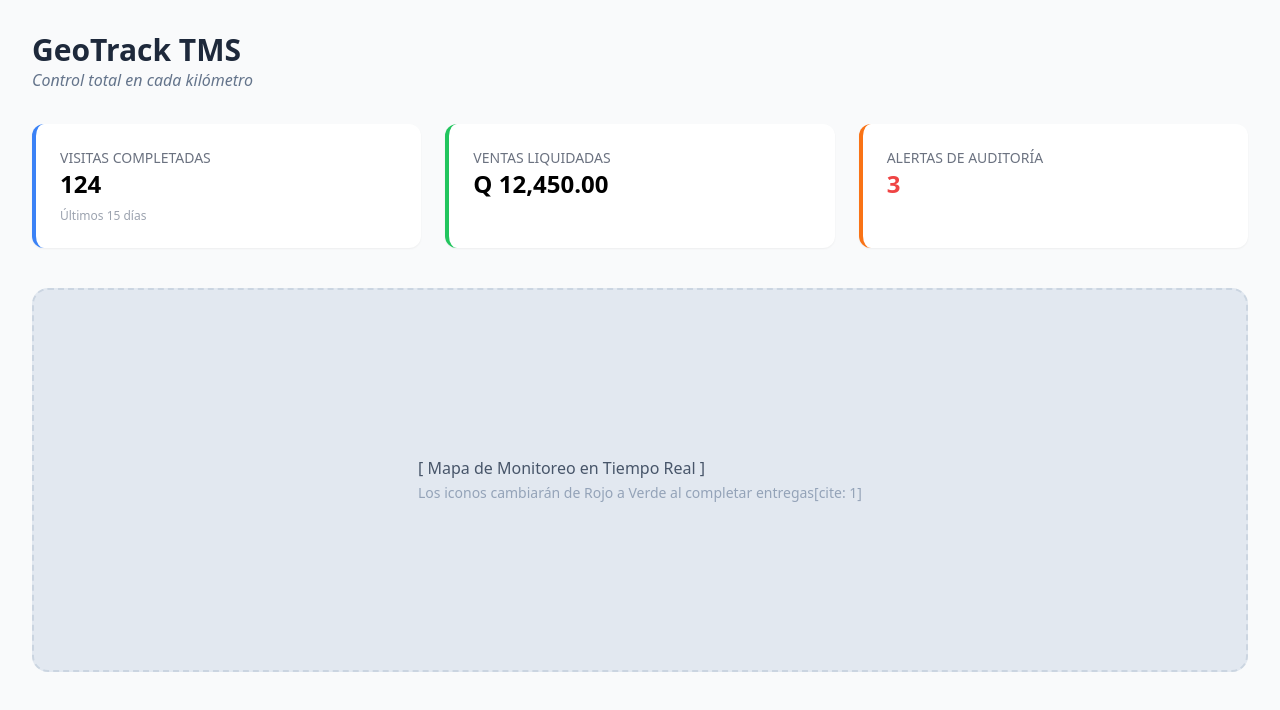
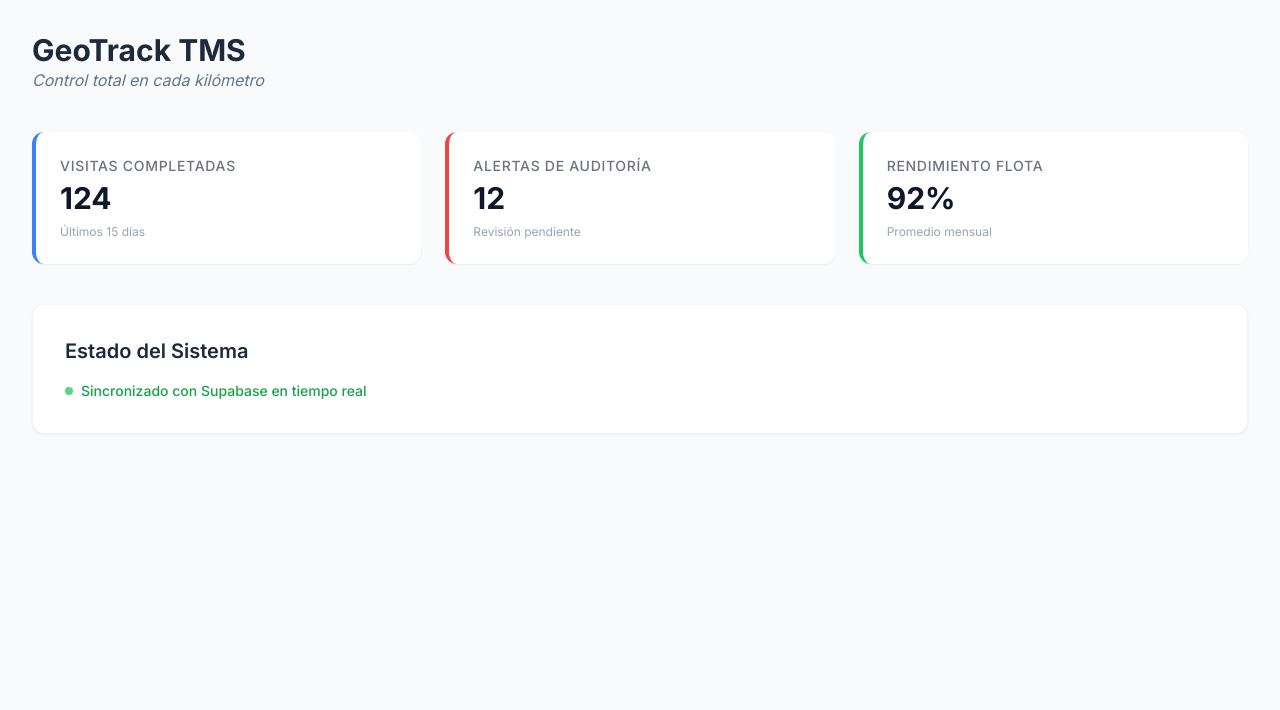
Before and after one commit to henrychinchilla/geotrack-tms, a Next.js app in the folder apps/admin-dashboard/: page / in a window 1280 px wide. Shown: the top 710 px of the page. Built offline with nearby package versions, Linux system fonts and the light colour scheme.

Commit message:
GeoTrack TMS: Forcing new build trigger

```diff
--- a/apps/admin-dashboard/src/app/globals.css
+++ b/apps/admin-dashboard/src/app/globals.css
@@ -1,3 +1,20 @@
 @tailwind base;
 @tailwind components;
 @tailwind utilities;
+
+:root {
+  --foreground-rgb: 30, 41, 59;
+  --background-start-rgb: 249, 250, 251;
+  --background-end-rgb: 255, 255, 255;
+}
+
+body {
+  color: rgb(var(--foreground-rgb));
+  background: rgb(var(--background-start-rgb));
+}
+
+@layer utilities {
+  .text-balance {
+    text-wrap: balance;
+  }
+}
--- a/apps/admin-dashboard/src/app/layout.tsx
+++ b/apps/admin-dashboard/src/app/layout.tsx
@@ -1,4 +1,12 @@
-import "./globals.css";
+import './globals.css';
+import { Inter } from 'next/font/google';
+
+const inter = Inter({ subsets: ['latin'] });
+
+export const metadata = {
+  title: 'GeoTrack TMS - Panel de Administración',
+  description: 'Sistema de Gestión de Transporte y Logística',
+};
 
 export default function RootLayout({
   children,
@@ -7,7 +15,11 @@ export default function RootLayout({
 }) {
   return (
     <html lang="es">
-      <body>{children}</body>
+      <body className={inter.className}>
+        <main className="min-h-screen bg-gray-50">
+          {children}
+        </main>
+      </body>
     </html>
   );
 }
--- a/apps/admin-dashboard/src/app/page.tsx
+++ b/apps/admin-dashboard/src/app/page.tsx
@@ -1,49 +1,42 @@
 import React from 'react';
 
-// Simularemos los datos que vendrán de Supabase
-const GeoTrackDashboard = ({ userRole = 'vendedor' }) => {
-  const isAdmin = userRole === 'admin';
+export default function GeoTrackDashboard() {
+  // Datos simulados para la visualización inicial
+  const stats = [
+    { name: 'Visitas Completadas', value: '124', detail: 'Últimos 15 días', color: 'border-blue-500' },
+    { name: 'Alertas de Auditoría', value: '12', detail: 'Revisión pendiente', color: 'border-red-500' },
+    { name: 'Rendimiento Flota', value: '92%', detail: 'Promedio mensual', color: 'border-green-500' },
+  ];
 
   return (
-    <div className="p-8 bg-gray-50 min-h-screen">
-      <header className="mb-8">
+    <div className="p-8">
+      <header className="mb-10">
         <h1 className="text-3xl font-bold text-slate-800">GeoTrack TMS</h1>
         <p className="text-slate-500 italic">Control total en cada kilómetro</p>
       </header>
 
-      {/* Sección de KPIs */}
       <section className="grid grid-cols-1 md:grid-cols-3 gap-6 mb-10">
-        <div className="bg-white p-6 rounded-xl shadow-sm border-l-4 border-blue-500">
-          <h3 className="text-sm font-medium text-gray-500 uppercase">Visitas Completadas</h3>
-          <p className="text-2xl font-bold">124</p>
-          <p className="text-xs text-gray-400 mt-2">
-            {isAdmin ? 'Historial Completo' : 'Últimos 15 días'}
-          </p>
-        </div>
-
-        <div className="bg-white p-6 rounded-xl shadow-sm border-l-4 border-green-500">
-          <h3 className="text-sm font-medium text-gray-500 uppercase">Ventas Liquidadas</h3>
-          <p className="text-2xl font-bold">Q 12,450.00</p>
-        </div>
-
-        <div className="bg-white p-6 rounded-xl shadow-sm border-l-4 border-orange-500">
-          <h3 className="text-sm font-medium text-gray-500 uppercase">Alertas de Auditoría</h3>
-          <p className="text-2xl font-bold text-red-500">3</p>
-        </div>
+        {stats.map((stat) => (
+          <div
+            key={stat.name}
+            className={`bg-white p-6 rounded-xl shadow-sm border-l-4 ${stat.color}`}
+          >
+            <h3 className="text-sm font-medium text-gray-500 uppercase tracking-wider">
+              {stat.name}
+            </h3>
+            <p className="text-3xl font-bold text-slate-900 mt-1">{stat.value}</p>
+            <p className="text-xs text-gray-400 mt-2">{stat.detail}</p>
+          </div>
+        ))}
       </section>
 
-      {/* Contenedor del Mapa (Placeholder) */}
-      <div className="bg-slate-200 w-full h-96 rounded-2xl flex items-center justify-center border-2 border-dashed border-slate-300">
-        <p className="text-slate-600 font-medium">
-          [ Mapa de Monitoreo en Tiempo Real ]
-          <br />
-          <span className="text-sm font-normal text-slate-400">
-            Los iconos cambiarán de Rojo a Verde al completar entregas[cite: 1]
-          </span>
-        </p>
+      <div className="bg-white p-8 rounded-xl shadow-sm border border-gray-100">
+        <h2 className="text-xl font-semibold text-slate-800 mb-4">Estado del Sistema</h2>
+        <div className="flex items-center space-x-2 text-sm text-green-600 font-medium">
+          <span className="h-2 w-2 rounded-full bg-green-500 animate-pulse"></span>
+          <span>Sincronizado con Supabase en tiempo real</span>
+        </div>
       </div>
     </div>
   );
-};
-
-export default GeoTrackDashboard;
+}
```
